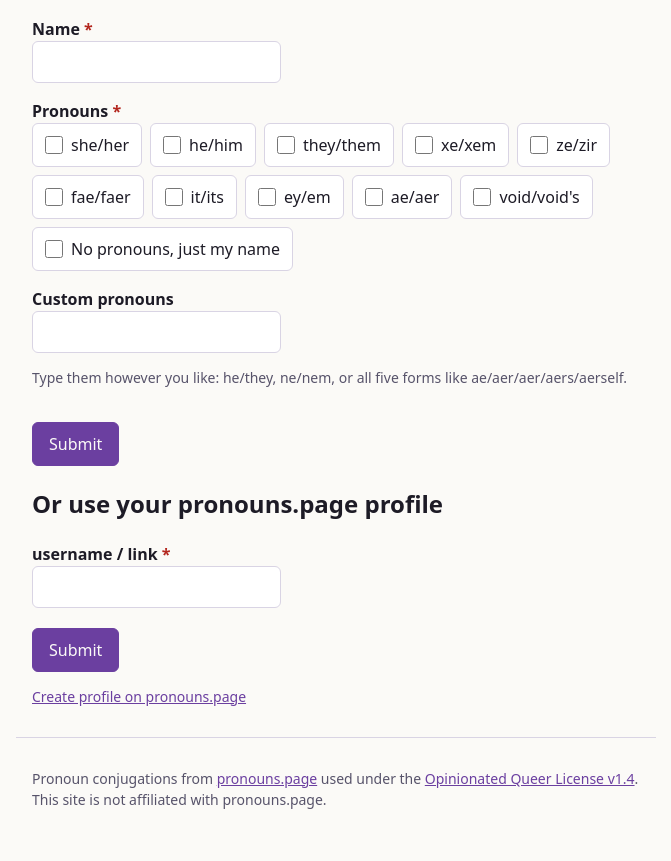
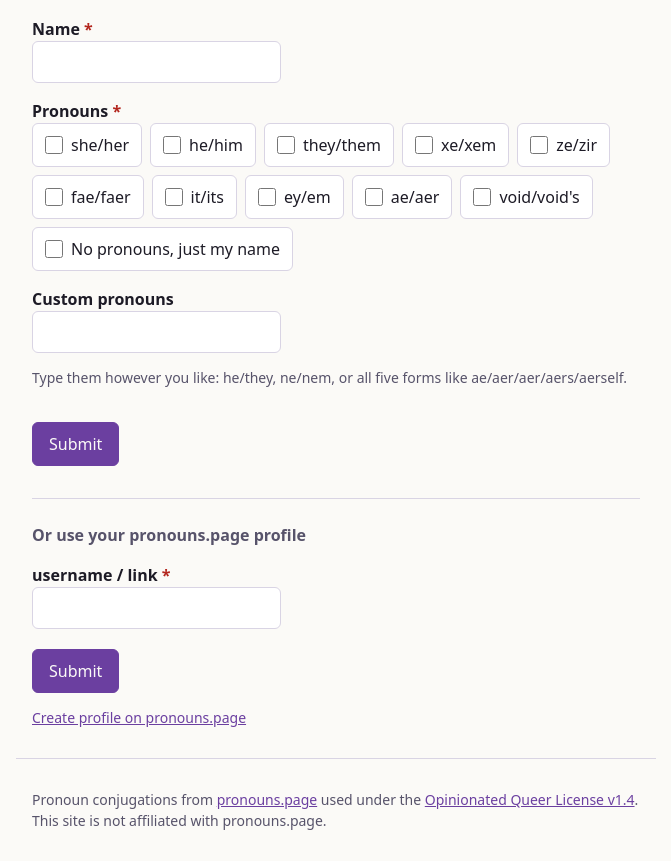
Before and after one commit to taraxvoid/transbot, an Astro site: page / in a window 1280 px wide. Shown: the part 87-948 px from the top of the page, without its empty margins (304-975 px from the left). Before the commit the page ends 927 px from the top, so only its background shows below. Built offline with nearby package versions, Linux system fonts and the light colour scheme; Astro itself is replaced by a stand-in of ours.

Commit message:
feat(landing): separate the pronouns.page shortcut from the main form (#70)
Co-authored-by: Claude Sonnet 5.5 <noreply@anthropic.com>

```diff
--- a/src/pages/index.astro
+++ b/src/pages/index.astro
@@ -28,7 +28,9 @@ import Layout from '../layouts/Layout.astro'
         </form>
     </section>
 
-    <section aria-labelledby="card-heading">
+    <hr class="divider" />
+
+    <section class="secondary" aria-labelledby="card-heading">
         <h2 id="card-heading">Or use your pronouns.page profile</h2>
         <!-- Without JavaScript, /profile?username= redirects on its own. -->
         <form
--- a/src/styles/global.css
+++ b/src/styles/global.css
@@ -134,6 +134,18 @@ button.secondary {
 .hint {
     color: var(--muted);
     font-size: 0.875rem;
+}
+
+/* Splits the primary form from the pronouns.page shortcut below it. */
+.divider {
+    margin: 2rem 0 1.5rem;
+    border: 0;
+    border-top: 1px solid var(--border);
+}
+
+.secondary h2 {
+    font-size: 1rem;
+    color: var(--muted);
 }
 
 /* Required-field marker; the field itself says "required" to screen readers. */
```
